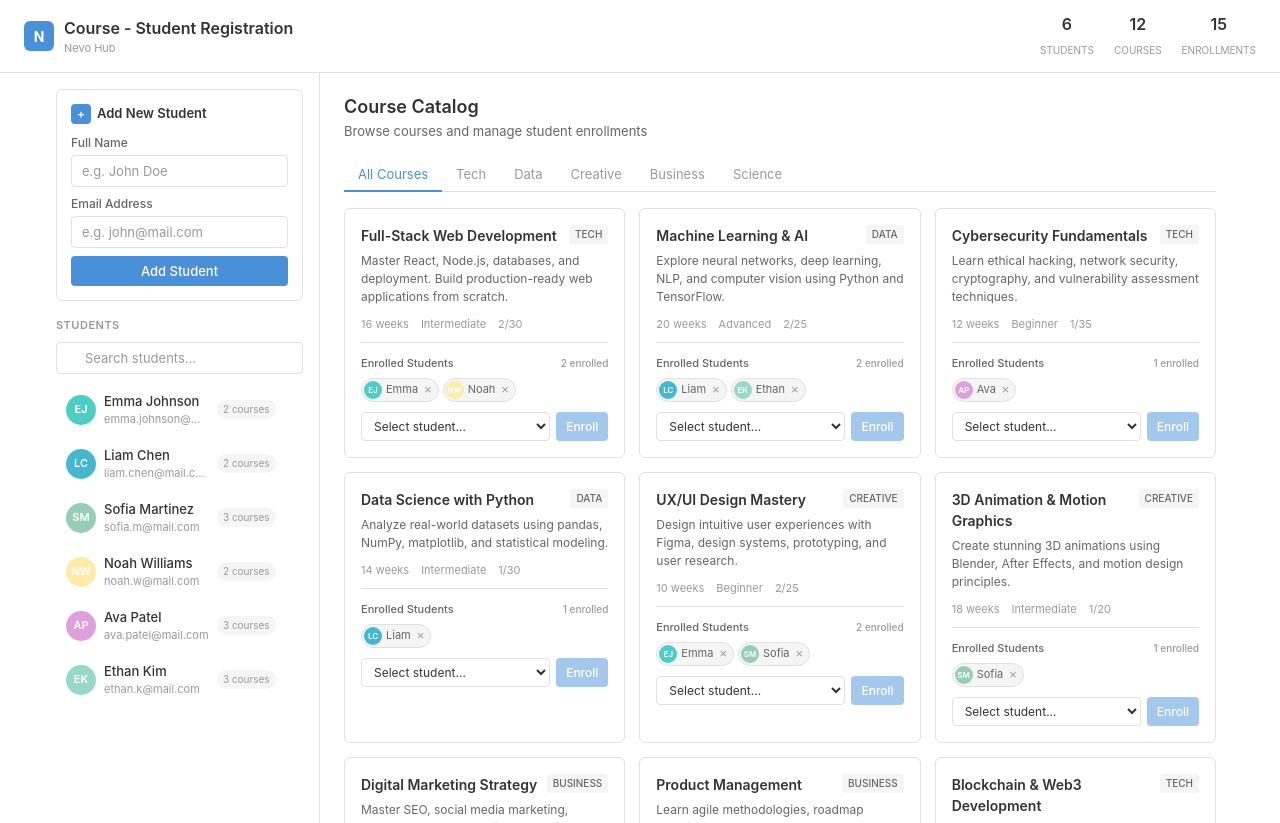
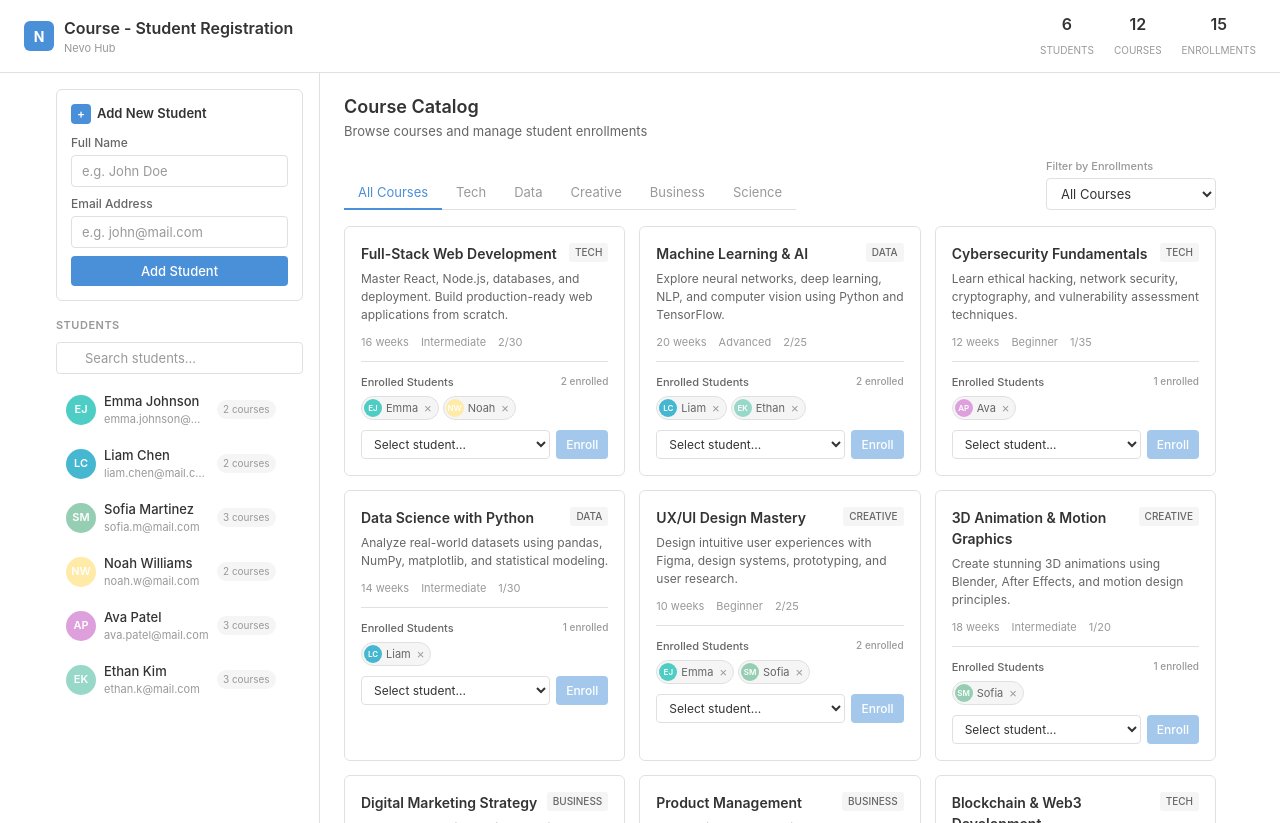
Before and after one commit to nevoatias1029/28-29-03, a React (Create React App) app in the folder reactStudent/student-registration-system/: page / in a window 1280 px wide. Built offline with nearby package versions, Linux system fonts and the light colour scheme.

Commit message:
Add enrollment filter component and filtered course list

```diff
--- a/reactStudent/student-registration-system/public/index.html
+++ b/reactStudent/student-registration-system/public/index.html
@@ -1,15 +1,20 @@
 <!DOCTYPE html>
 <html lang="en">
+
 <head>
   <meta charset="utf-8" />
   <meta name="viewport" content="width=device-width, initial-scale=1" />
-    <meta name="description" content="Student Course Registration System - Manage students and course enrollments with a modern interface" />
+  <meta name="description"
+    content="Student Course Registration System - Manage students and course enrollments with a modern interface" />
   <link rel="preconnect" href="https://fonts.googleapis.com">
   <link rel="preconnect" href="https://fonts.gstatic.com" crossorigin>
-    <link href="https://fonts.googleapis.com/css2?family=Inter:wght@300;400;500;600;700;800&display=swap" rel="stylesheet">
-    <title>EduHub — Student Course Manager</title>
+  <link href="https://fonts.googleapis.com/css2?family=Inter:wght@300;400;500;600;700;800&display=swap"
+    rel="stylesheet">
+  <title>NevoHub — Student Course Manager</title>
 </head>
+
 <body>
   <div id="root"></div>
 </body>
+
 </html>
--- a/reactStudent/student-registration-system/src/App.css
+++ b/reactStudent/student-registration-system/src/App.css
@@ -391,6 +391,109 @@
 .tab.active {
   color: var(--accent);
   border-bottom-color: var(--accent);
+}
+
+/* --- Tabs and Filter Row --- */
+.tabs-and-filter {
+  display: flex;
+  align-items: flex-end;
+  justify-content: space-between;
+  gap: 16px;
+  margin-bottom: 16px;
+}
+
+.tabs-and-filter .tabs {
+  margin-bottom: 0;
+}
+
+/* --- Enrollment Filter --- */
+.enrollment-filter {
+  display: flex;
+  flex-direction: column;
+  gap: 4px;
+  flex-shrink: 0;
+}
+
+.enrollment-filter-label {
+  font-size: 11px;
+  font-weight: 500;
+  color: var(--text-muted);
+}
+
+.enrollment-filter-select {
+  padding: 6px 10px;
+  background: var(--bg-input);
+  border: 1px solid var(--border);
+  border-radius: 4px;
+  color: var(--text);
+  font-family: var(--font);
+  font-size: 13px;
+  outline: none;
+  cursor: pointer;
+  min-width: 170px;
+}
+
+.enrollment-filter-select:focus {
+  border-color: var(--accent);
+}
+
+/* --- Filtered Course List --- */
+.filtered-course-list {
+  margin-bottom: 20px;
+}
+
+.filtered-course-list-header {
+  font-size: 12px;
+  font-weight: 500;
+  color: var(--text-muted);
+  margin-bottom: 10px;
+}
+
+.filtered-course-items {
+  display: flex;
+  flex-direction: column;
+  gap: 8px;
+}
+
+.filtered-course-item {
+  border: 1px solid var(--border);
+  border-radius: var(--radius);
+  padding: 14px;
+}
+
+.filtered-course-item:hover {
+  border-color: var(--border-hover);
+}
+
+.filtered-course-item-header {
+  display: flex;
+  align-items: center;
+  justify-content: space-between;
+  margin-bottom: 6px;
+}
+
+.filtered-course-item-title {
+  font-size: 14px;
+  font-weight: 600;
+}
+
+.filtered-course-item-desc {
+  font-size: 12px;
+  color: var(--text-secondary);
+  line-height: 1.5;
+  margin-bottom: 8px;
+}
+
+.filtered-course-item-meta {
+  display: flex;
+  gap: 12px;
+  font-size: 11px;
+  color: var(--text-muted);
+}
+
+.filtered-course-enrollment-badge {
+  font-weight: 600;
+  color: var(--accent);
 }
 
 /* --- Course Cards --- */
--- a/reactStudent/student-registration-system/src/App.js
+++ b/reactStudent/student-registration-system/src/App.js
@@ -280,6 +280,78 @@ function CourseCard({ course, students, onEnroll, onUnenroll }) {
   );
 }
 
+// Enrollment Filter
+
+function EnrollmentFilter({ value, onChange }) {
+  return (
+    <div className="enrollment-filter">
+      <label className="enrollment-filter-label" htmlFor="enrollment-filter">
+        Filter by Enrollments
+      </label>
+      <select
+        id="enrollment-filter"
+        className="enrollment-filter-select"
+        value={value}
+        onChange={(e) => onChange(e.target.value)}
+      >
+        <option value="all">All Courses</option>
+        <option value="none">No enrollments</option>
+        <option value="1-10">1 - 10 enrollments</option>
+        <option value="11-30">11 - 30 enrollments</option>
+        <option value="30+">Over 30 enrollments</option>
+      </select>
+    </div>
+  );
+}
+
+// Filtered Course List
+
+function FilteredCourseList({ courses, students }) {
+  if (courses.length === 0) {
+    return (
+      <div className="empty-state">
+        <h3 className="empty-state-title">No courses match this filter</h3>
+        <p className="empty-state-description">
+          Try selecting a different enrollment range.
+        </p>
+      </div>
+    );
+  }
+
+  return (
+    <div className="filtered-course-list">
+      <div className="filtered-course-list-header">
+        Showing {courses.length} {courses.length === 1 ? 'course' : 'courses'}
+      </div>
+      <div className="filtered-course-items">
+        {courses.map((course) => {
+          const enrolledCount = students.filter((s) =>
+            s.enrolledCourses.includes(course.id)
+          ).length;
+          return (
+            <div key={course.id} className="filtered-course-item">
+              <div className="filtered-course-item-header">
+                <div className="filtered-course-item-title">{course.title}</div>
+                <span className={`course-card-category category-${course.category}`}>
+                  {course.category}
+                </span>
+              </div>
+              <p className="filtered-course-item-desc">{course.description}</p>
+              <div className="filtered-course-item-meta">
+                <span>{course.duration}</span>
+                <span>{course.level}</span>
+                <span className="filtered-course-enrollment-badge">
+                  {enrolledCount}/{course.maxStudents} enrolled
+                </span>
+              </div>
+            </div>
+          );
+        })}
+      </div>
+    </div>
+  );
+}
+
 // Student Detail View
 
 function StudentDetail({ student, onBack, onUnenroll }) {
@@ -372,6 +444,7 @@ function App() {
   const [searchQuery, setSearchQuery] = useState('');
   const [toasts, setToasts] = useState([]);
   const [confirmDelete, setConfirmDelete] = useState(null);
+  const [enrollmentFilter, setEnrollmentFilter] = useState('all');
   const [nextId, setNextId] = useState(7);
 
   // Toast helper
@@ -479,6 +552,23 @@ function App() {
     return COURSES.filter((c) => c.category === activeTab);
   }, [activeTab]);
 
+  // Filter courses by enrollment count
+  const enrollmentFilteredCourses = useMemo(() => {
+    if (enrollmentFilter === 'all') return [];
+    return COURSES.filter((course) => {
+      const count = students.filter((s) =>
+        s.enrolledCourses.includes(course.id)
+      ).length;
+      switch (enrollmentFilter) {
+        case 'none': return count === 0;
+        case '1-10': return count >= 1 && count <= 10;
+        case '11-30': return count >= 11 && count <= 30;
+        case '30+': return count > 30;
+        default: return true;
+      }
+    });
+  }, [enrollmentFilter, students]);
+
   // Filter students by search
   const filteredStudents = useMemo(() => {
     if (!searchQuery.trim()) return students;
@@ -579,14 +669,15 @@ function App() {
                 </p>
               </div>
 
+              <div className="tabs-and-filter">
                 <div className="tabs" role="tablist">
                   {[
                     { key: 'all', label: 'All Courses' },
-                  { key: 'tech', label: ' Tech' },
-                  { key: 'data', label: ' Data' },
-                  { key: 'creative', label: ' Creative' },
-                  { key: 'business', label: ' Business' },
-                  { key: 'science', label: ' Science' },
+                    { key: 'tech', label: 'Tech' },
+                    { key: 'data', label: 'Data' },
+                    { key: 'creative', label: 'Creative' },
+                    { key: 'business', label: 'Business' },
+                    { key: 'science', label: 'Science' },
                   ].map((tab) => (
                     <button
                       key={tab.key}
@@ -600,6 +691,18 @@ function App() {
                     </button>
                   ))}
                 </div>
+                <EnrollmentFilter
+                  value={enrollmentFilter}
+                  onChange={setEnrollmentFilter}
+                />
+              </div>
+
+              {enrollmentFilter !== 'all' && (
+                <FilteredCourseList
+                  courses={enrollmentFilteredCourses}
+                  students={students}
+                />
+              )}
 
               <div className="course-grid">
                 {filteredCourses.map((course) => (
```
Lines whose indentation alone changed are shown as unchanged.
